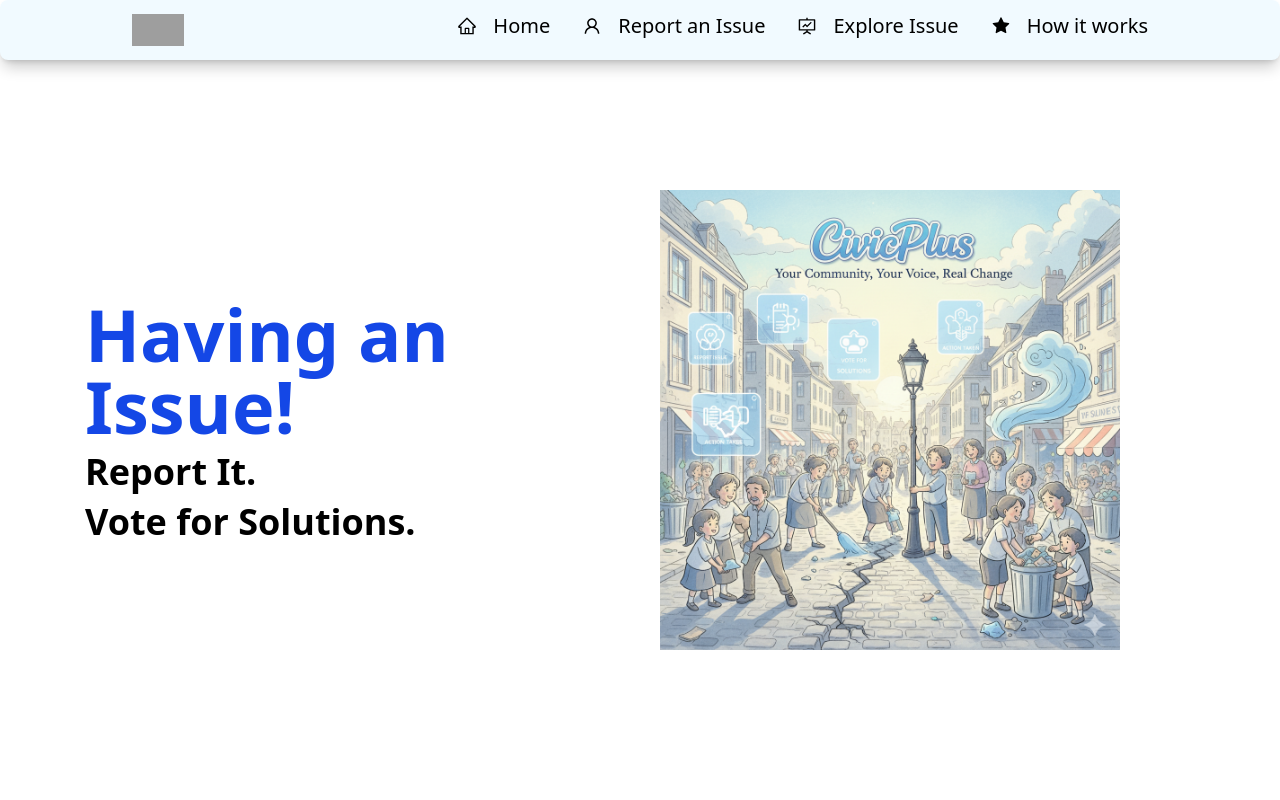
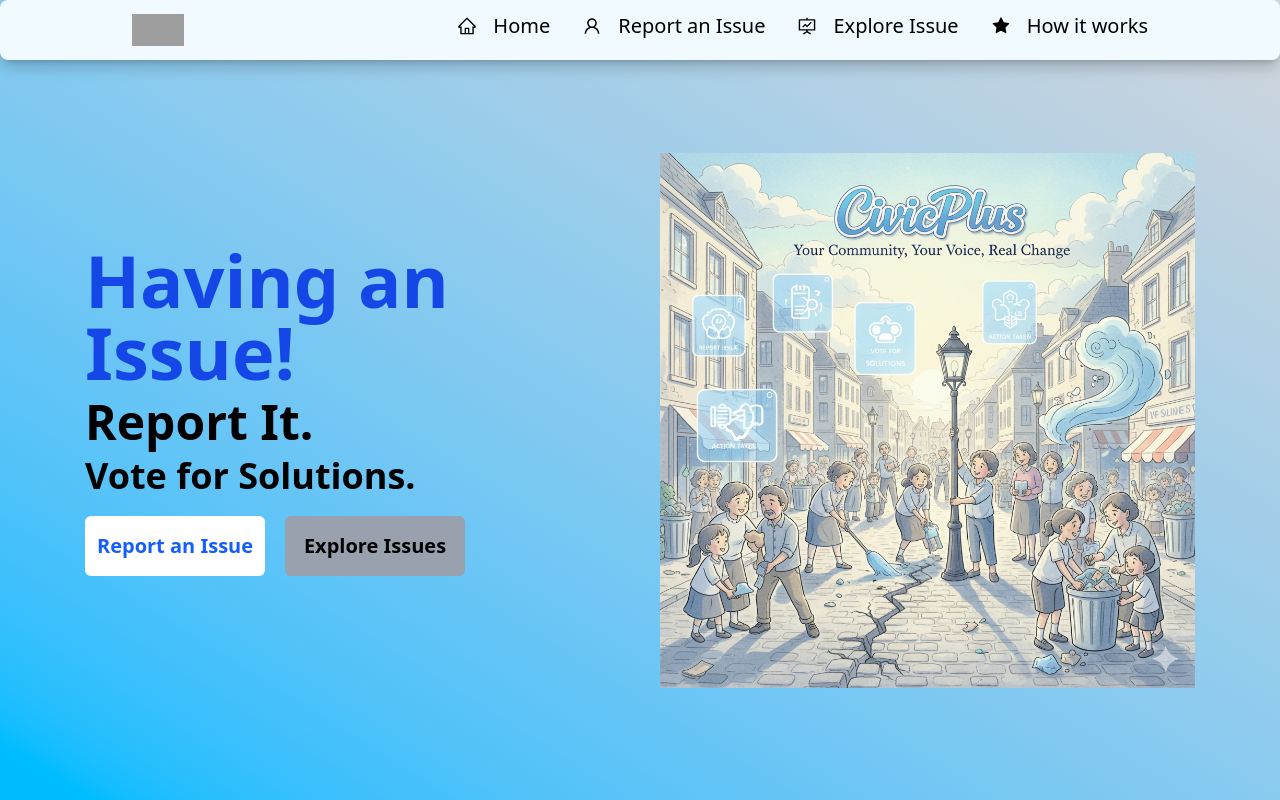
Before and after one commit to RahulHeer150/civic-, a React (Vite) app in the folder client/: page / in a window 1280 px wide. Shown: the top 800 px of the page. Built offline with nearby package versions, Linux system fonts and the light colour scheme; grey boxes are pictures that could not be loaded.

Commit message:
hero section ui done

```diff
--- a/client/src/components/Hero1.jsx
+++ b/client/src/components/Hero1.jsx
@@ -3,16 +3,25 @@ import heroImg from '../assets/herosec1.png'
 
 const Hero1 = () => {
    return (
-      <div className="flex flex-col min-h-screen pt-4 md:pt-10 ">
-      <div className="flex flex-grow flex-col-reverse md:flex-col lg:flex-row w-full max-w-[1190px] pt-8 md:pt-0 mx-auto justify-between items-center md:px-5 ">
+      <div className="flex flex-col min-h-screen pt-4 md:pt-10 bg-gradient-to-bl from-gray-300 to-sky-400">
+      <div className="flex flex-grow flex-col-reverse md:flex-col lg:flex-row w-full max-w-[1190px]  md:pt-0 mx-auto justify-between items-center md:px-5 ">
 
-        <div className="w-full lg:w-1/2 md:w-1/2 px-3 lg:px-0 text-black">
+        <div className="w-full lg:w-1/2 md:w-1/2  lg:px-0 text-black">
           <header className="relative h-full flex items-center justify-center">
             <div className="w-full p-[20px] text-start">
               <h1 className="text-7xl font-bold m-0 text-blue-700 justify-start">Having an Issue!</h1>
-              <h3 className="text-4xl mt-[10px] text-black justify-start font-bold">Report It.</h3>
+              <h3 className="text-5xl mt-[10px] text-black justify-start font-bold">Report It.</h3>
               <h3 className="text-4xl mt-[10px] text-black justify-start font-bold">Vote for Solutions.</h3>
+              <div className='py-5 flex gap-5'>
+               <button className='h-15 w-45 rounded-md bg-white text-blue-600 font-semibold text-xl '>
+                     Report an Issue
+               </button>
+               <button className='h-15 w-45 rounded-md bg-gray-400 text-black font-semibold text-xl '>
+                     Explore Issues
+               </button>
             </div>
+            </div>
+
           </header>
         </div>
        <div className="w-full lg:w-1/2 md:w-1/2 flex jsutify-center items-center">
@@ -20,9 +29,8 @@ const Hero1 = () => {
             src={heroImg}
             alt="Report_header"
             height={350}
-            width={500}
             loading="lazy"
-            className="max-w-full h-auto md:px-5"
+            className="max-w-full  md:px-5"
           />
         </div>
       </div>
```
